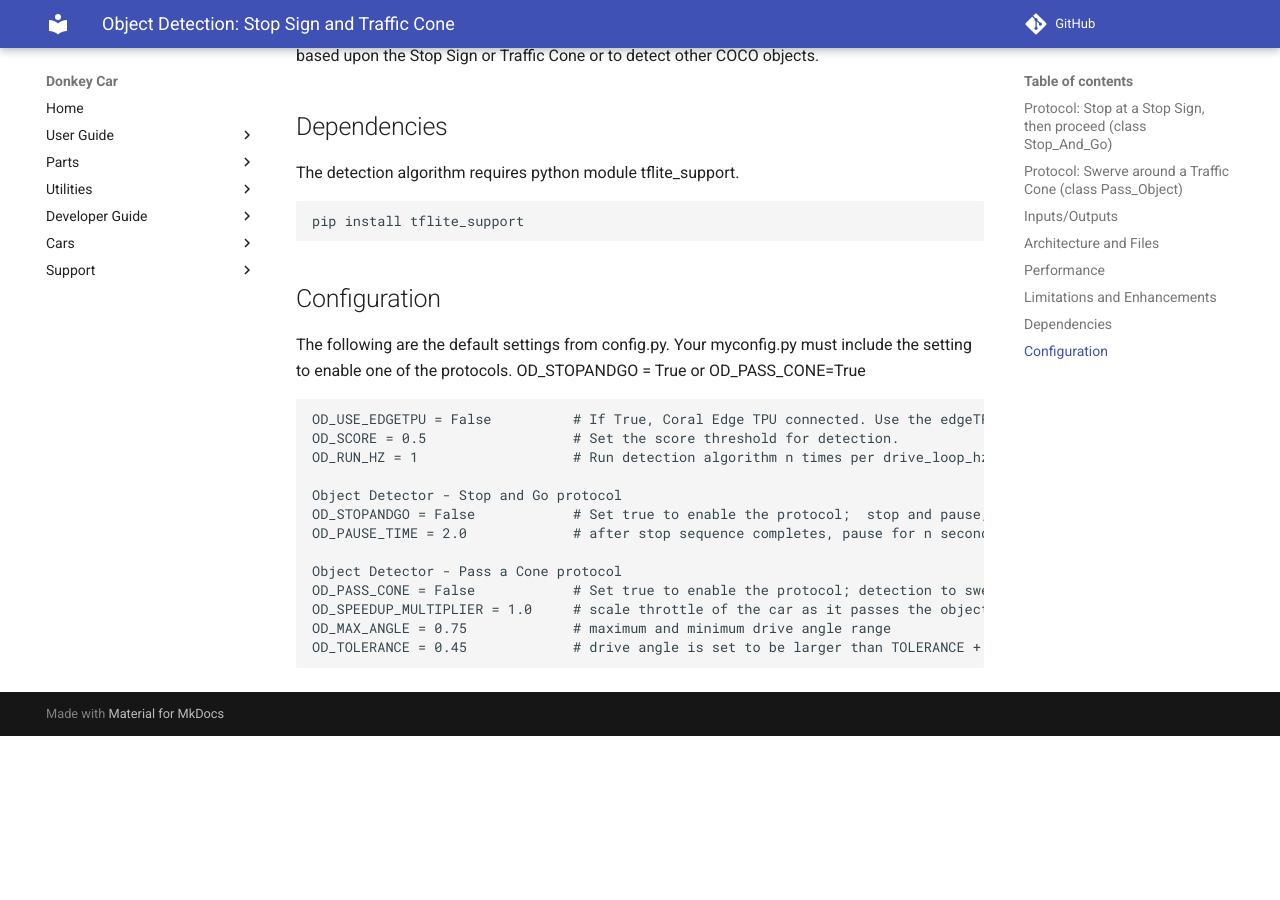
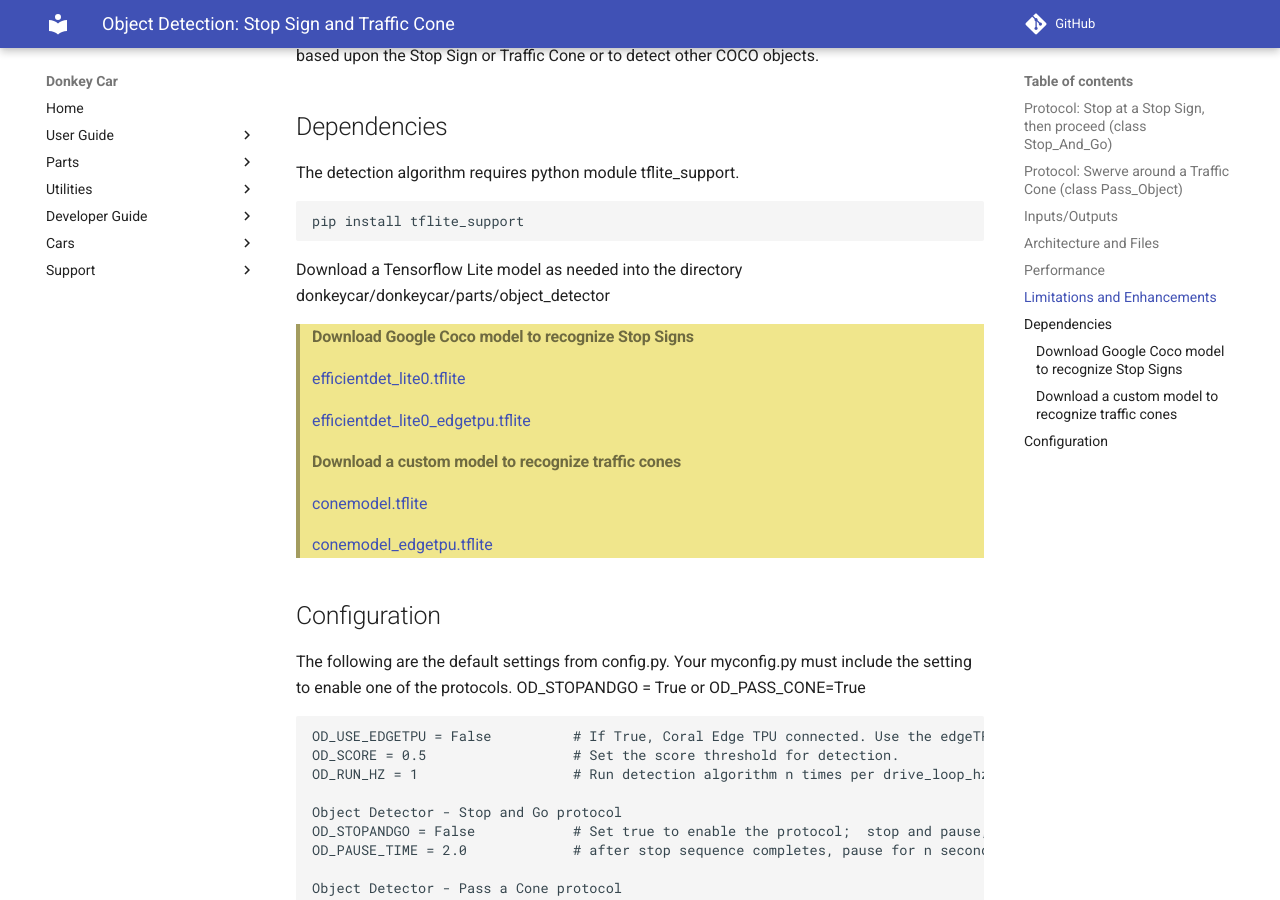
Before and after one commit to autorope/donkeydocs, an MkDocs documentation site: the page built from docs/parts/object_detection.md, in a window 1280 px wide and 900 px high, scrolled down 2055 px. Built offline with MkDocs 1.6.1 and Material for MkDocs 9.7.7, drawn with Linux system fonts in a browser that asks for light colours; comment, search, counter and statistics services are not loaded; before the commit the page ends 2791 px from its top, so only the background shows below that.

Commit message:
Update object_detection.md
Add dependencies to download tflite models

````diff
--- a/docs/parts/object_detection.md
+++ b/docs/parts/object_detection.md
@@ -63,6 +63,18 @@ The detection algorithm requires python module tflite\_support.
 ```
 pip install tflite_support
 ```
+Download a Tensorflow Lite model as needed into the directory donkeycar/donkeycar/parts/object\_detector
+
+>#### Download Google Coco model to recognize Stop Signs
+>[efficientdet\_lite0.tflite](https://drive.google.com/file/d/1exLAjDTkZOcQsrItflHRaf49eHSm5YWf/view?usp=sharing)
+
+>[efficientdet\_lite0\_edgetpu.tflite](https://drive.google.com/file/d/1G2NgKx-MlEyArtS6RsXQGkV9dWm3dKHM/view?usp=sharing)
+
+>#### Download a custom model to recognize traffic cones
+>[conemodel.tflite](https://drive.google.com/file/d/1ETdqEfbe3f90wI5FPYh7jh5_67DrDJgF/view?usp=sharing)
+
+>[conemodel\_edgetpu.tflite](https://drive.google.com/file/d/1yiW63i2mVKnWs1suh5uPjEp0sONW8_05/view?usp=sharing)
+
 
 ## Configuration
 The following are the default settings from config.py.  Your myconfig.py must include the setting to enable one of the protocols.
````
